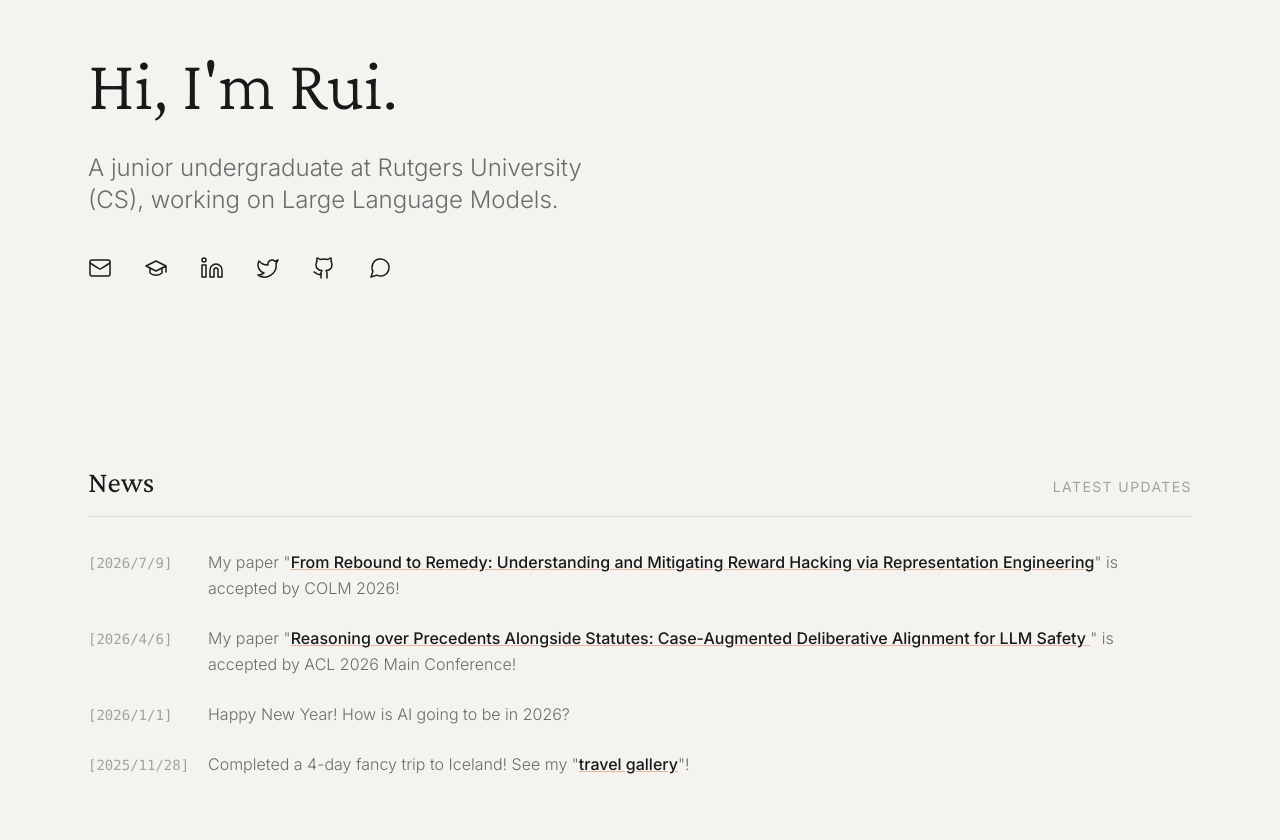
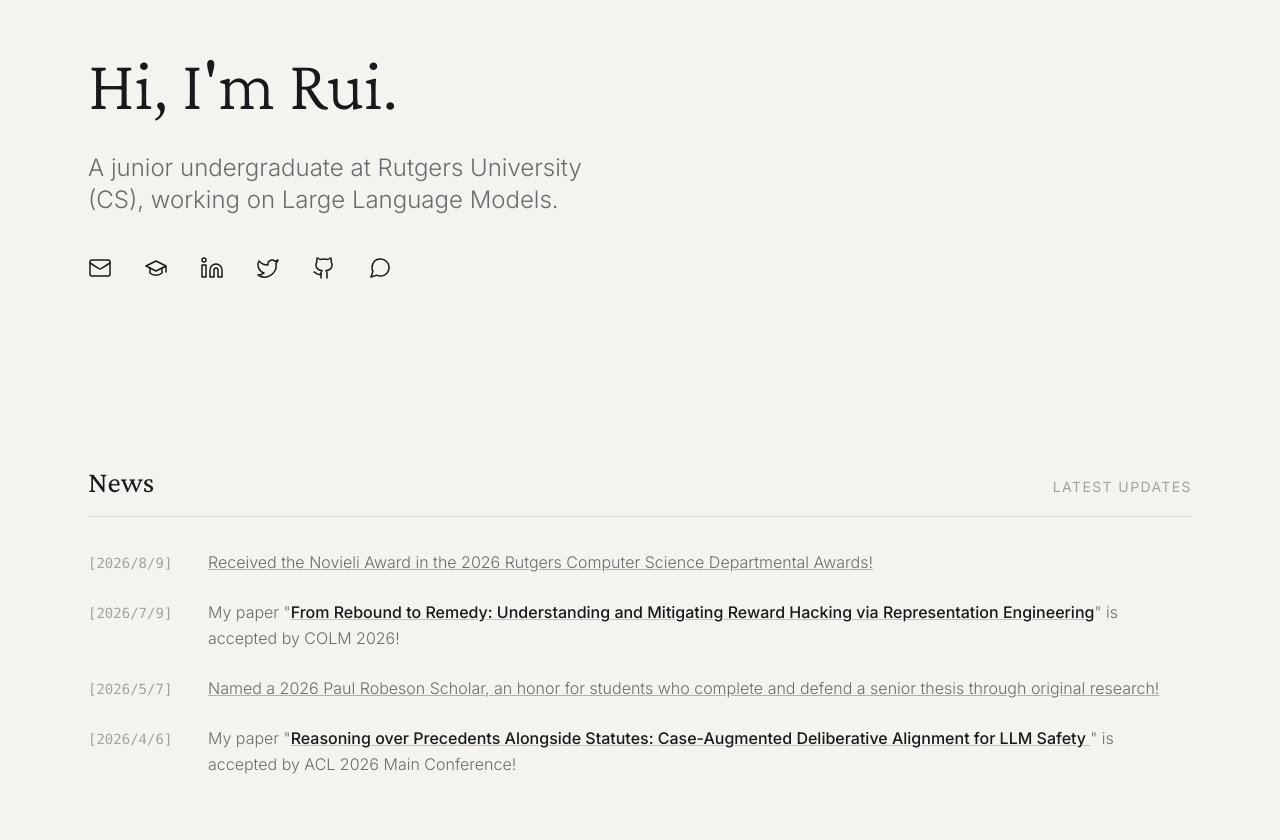
Before and after one commit to RuiWu1123/RuiWu1123.github.io, a React (Vite) app: page /#/ in a window 1280 px wide. Shown: the part 112-952 px from the top of the page. Built offline with nearby package versions, Linux system fonts and the light colour scheme.

Commit message:
Add the 2026 Paul Robeson Scholar and CS Departmental Award news items

```diff
--- a/constants.ts
+++ b/constants.ts
@@ -115,9 +115,19 @@ export const PUBLICATIONS: Publication[] = [
 
 export const NEWS_ITEMS: NewsItem[] = [
   {
+    date: "2026/8/9",
+    content: "Received the Novieli Award in the 2026 Rutgers Computer Science Departmental Awards!",
+    link: "https://www.cs.rutgers.edu/news-events/highlights/highlight-item/celebrating-excellence-2026-rutgers-computer-science-department-awards"
+  },
+  {
     date: "2026/7/9",
     content: "My paper \"From Rebound to Remedy: Understanding and Mitigating Reward Hacking via Representation Engineering\" is accepted by COLM 2026!",
     link: "https://openreview.net/forum?id=LZEBw6n0pB"
+  },
+  {
+    date: "2026/5/7",
+    content: "Named a 2026 Paul Robeson Scholar, an honor for students who complete and defend a senior thesis through original research!",
+    link: "https://www.cs.rutgers.edu/news-events/highlights/highlight-item/celebrating-excellence-2026-paul-robeson-scholars"
   },
   {
     date: "2026/4/6",
```
